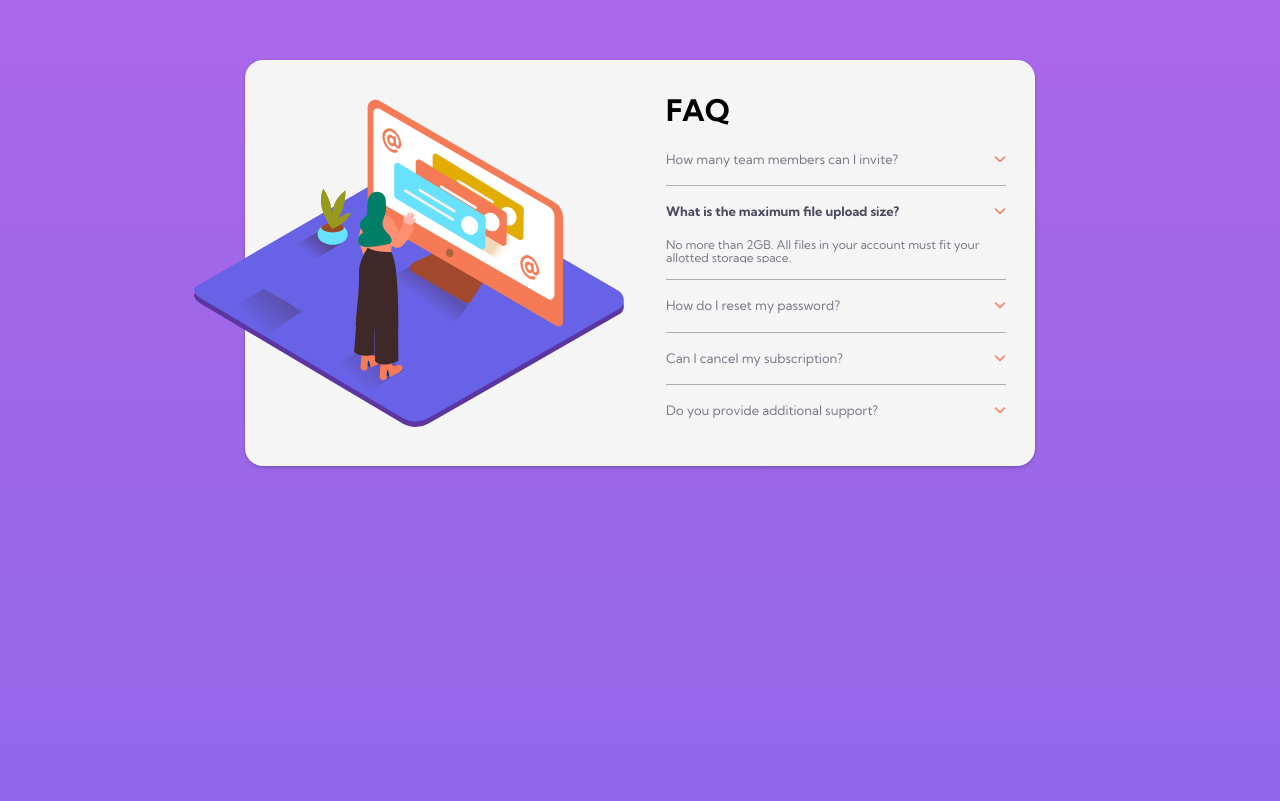
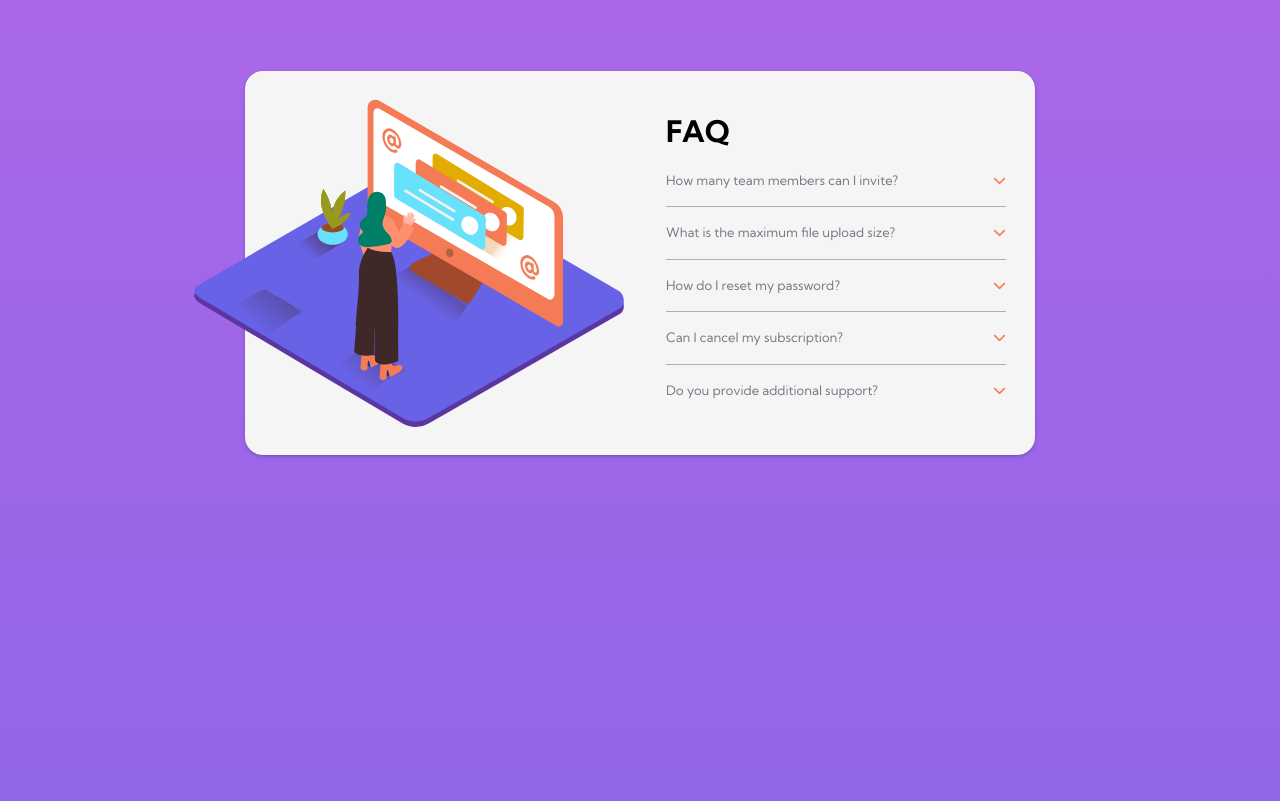
Before and after one commit to bert114/accordion, a website built with Vite: page index.html in a window 1280 px wide. Shown: the part 137-938 px from the top of the page. Built offline with nearby package versions, Linux system fonts and the light colour scheme.

Commit message:
primise final na

```diff
--- a/index.html
+++ b/index.html
@@ -38,7 +38,7 @@
                 is no limit on team members for the Premium plan.
               </div>
             </li>
-            <li class="active">
+            <li>
               <div class="btn-wrapper">
                 <button>What is the maximum file upload size?</button>
                 <button><i class="fa-solid fa-chevron-down"></i></button>
--- a/src/scss/abstract/_form.scss
+++ b/src/scss/abstract/_form.scss
@@ -30,6 +30,7 @@ main {
   min-height: 100vh;
   display: grid;
   place-items: center;
+  padding: 2rem 0;
 
   section {
     background-color: var(--clr-bg);
@@ -86,10 +87,15 @@ main {
       > :nth-child(1) {
         transition: 0.5s;
         font-size: 13px;
+
+        &:hover {
+          color: var(--clr-primary400);
+        }
       }
 
       > :nth-child(2) {
         color: var(--clr-primary400);
+        font-size: 13px;
       }
     }
 
```
